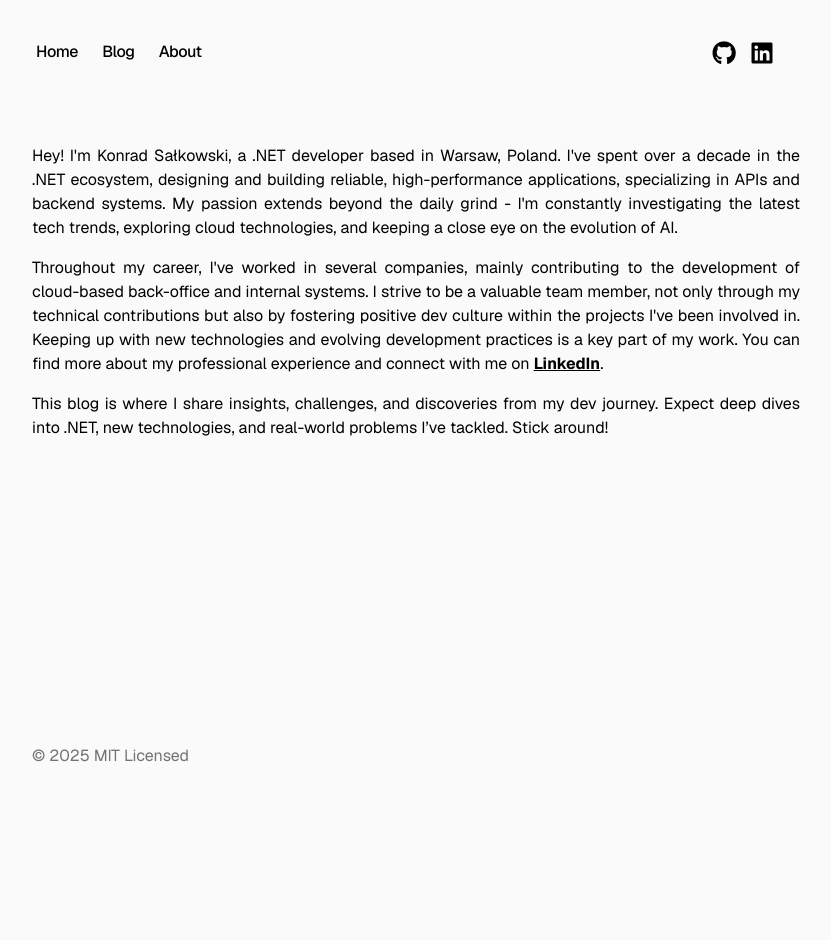
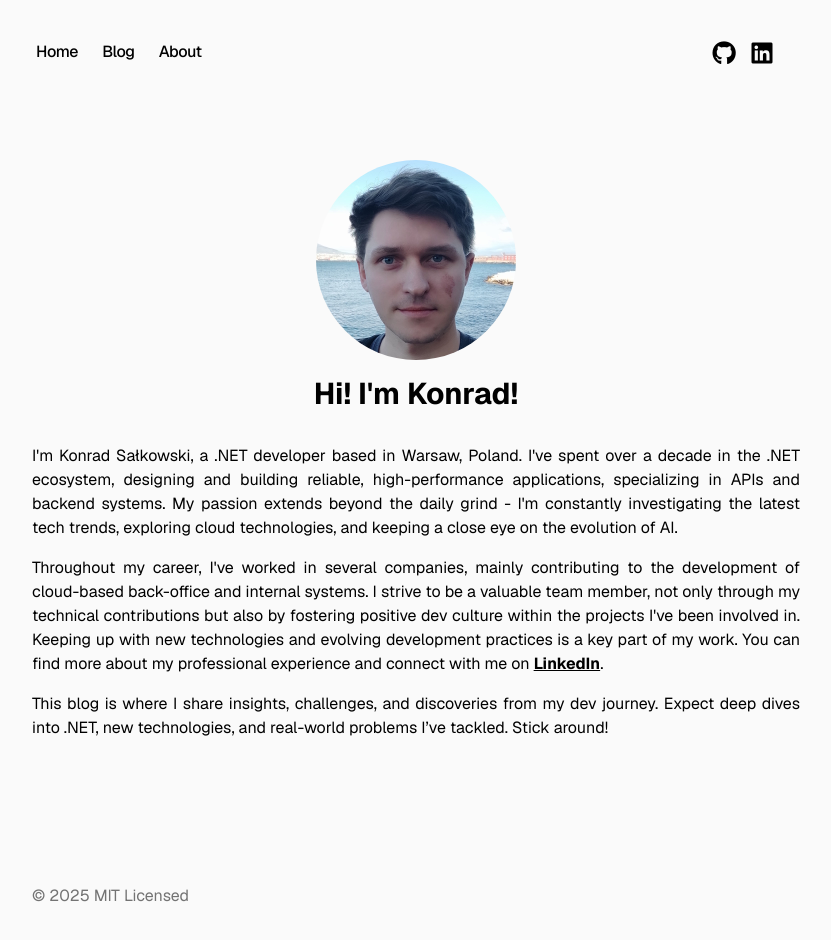
Before and after one commit to ksalk/ksalk.github.io, a Next.js app: page /about in a window 1280 px wide. Shown: the top 940 px of the page, without its empty margins (224-1055 px from the left). Before the commit the page ends 832 px from the top, so only its background shows below. Built offline with nearby package versions, Linux system fonts and the light colour scheme.

Commit message:
Update about page

```diff
--- a/app/about/page.tsx
+++ b/app/about/page.tsx
@@ -1,4 +1,5 @@
 import Link from 'next/link'
+import Image from 'next/image'
 
 export const metadata = {
   title: 'About me',
@@ -6,11 +7,29 @@ export const metadata = {
 }
 
 export default function Page() {
+  const imageData = {
+    src: '/images/me.jpg',
+    title: 'me',
+    width: 200,
+    height: 200,
+  };
 
   return (
     <section>
+      <p className="flex justify-center m-4">
+        <Image
+          src={imageData.src}
+          alt={imageData.title}
+          width={imageData.width}
+          height={imageData.height}
+          className="nav-image rounded-full"
+          />
+      </p>
+      <h1 className="mb-8 name-title text-center">
+        {`Hi! I'm Konrad!`}
+      </h1>
       <p className="mb-4">
-        {`Hey! I'm Konrad Sałkowski, a .NET developer based in Warsaw, Poland. I've spent over a decade in the .NET ecosystem, designing and building reliable, high-performance applications, specializing in APIs and backend systems. My passion extends beyond the daily grind - I'm constantly investigating the latest tech trends, exploring cloud technologies, and keeping a close eye on the evolution of AI.`}
+        {`I'm Konrad Sałkowski, a .NET developer based in Warsaw, Poland. I've spent over a decade in the .NET ecosystem, designing and building reliable, high-performance applications, specializing in APIs and backend systems. My passion extends beyond the daily grind - I'm constantly investigating the latest tech trends, exploring cloud technologies, and keeping a close eye on the evolution of AI.`}
       </p>
       <p className="mb-4">
         {`Throughout my career, I've worked in several companies, mainly contributing to the development of cloud-based back-office and internal systems. I strive to be a valuable team member, not only through my technical contributions but also by fostering positive dev culture within the projects I've been involved in. Keeping up with new technologies and evolving development practices is a key part of my work. You can find more about my professional experience and connect with me on `}
--- a/app/global.css
+++ b/app/global.css
@@ -135,7 +135,7 @@ section a {
 }
 
 .prose code {
-  @apply px-1 py-1 rounded-lg;
+  @apply px-1.5 py-1 rounded-lg;
 
   @media (prefers-color-scheme: dark) {
     background-color: rgb(40, 42, 54);
```
